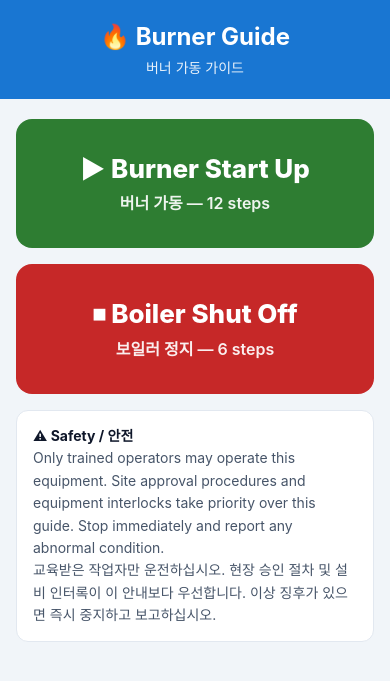
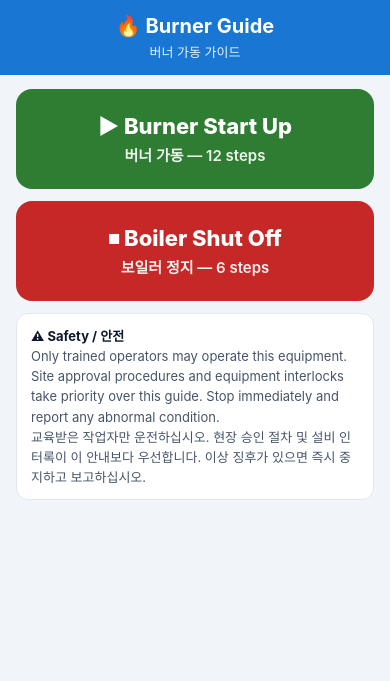
Before and after one commit to jungg181/prismxe-app, a Flask app: page /burner/ in a window 390 px wide. Shown: the top 681 px of the page. Run offline with Flask 3, Linux system fonts and the light colour scheme.

Commit message:
Burner: Step 9 heat target 200C -> 180C; compact single-screen phone layout

```diff
--- a/templates/burner/home.html
+++ b/templates/burner/home.html
@@ -10,22 +10,22 @@
     font-family: -apple-system, "Segoe UI", Roboto, "Noto Sans", sans-serif;
     margin: 0; background: #f1f5f9; color: #0f172a; min-height: 100vh;
   }
-  header { background: #1976d2; color: #fff; padding: 22px 20px; text-align: center; }
-  header h1 { margin: 0; font-size: 24px; font-weight: 700; }
-  header .sub { margin: 6px 0 0; font-size: 14px; opacity: .9; }
-  main { padding: 20px 16px; max-width: 560px; margin: 0 auto; }
+  header { background: #1976d2; color: #fff; padding: 14px 20px; text-align: center; }
+  header h1 { margin: 0; font-size: 20px; font-weight: 700; }
+  header .sub { margin: 4px 0 0; font-size: 13px; opacity: .9; }
+  main { padding: 14px 16px; max-width: 560px; margin: 0 auto; }
   .bigbtn {
     display: block; width: 100%; text-decoration: none; text-align: center;
-    border-radius: 16px; padding: 34px 16px; margin-bottom: 16px;
+    border-radius: 16px; padding: 24px 16px; margin-bottom: 12px;
     font-weight: 800; cursor: pointer; border: none;
   }
-  .bigbtn .t1 { display: block; font-size: 26px; }
-  .bigbtn .t2 { display: block; font-size: 16px; margin-top: 6px; font-weight: 600; opacity: .92; }
+  .bigbtn .t1 { display: block; font-size: 22px; }
+  .bigbtn .t2 { display: block; font-size: 15px; margin-top: 5px; font-weight: 600; opacity: .92; }
   .start { background: #2e7d32; color: #fff; }
   .stop  { background: #c62828; color: #fff; }
   .note {
     background: #fff; border: 1px solid #e2e8f0; border-radius: 12px;
-    padding: 14px 16px; font-size: 14px; line-height: 1.6; color: #475569;
+    padding: 12px 14px; font-size: 13px; line-height: 1.55; color: #475569;
   }
   .note b { color: #0f172a; }
 </style>
```
